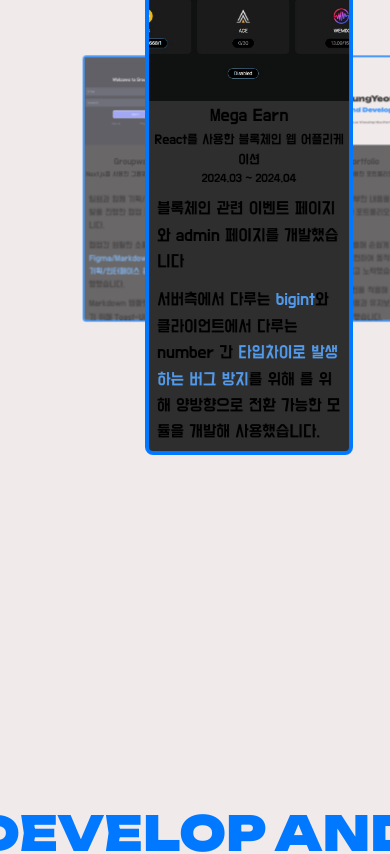
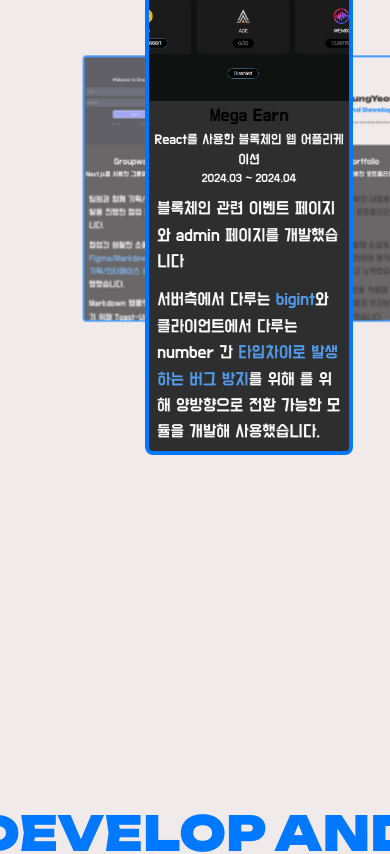
Before and after one commit to augusstt06/portfolio, a Next.js app: page /portfolio in a window 390 px wide. Shown: the part 1160-2014 px from the top of the page. Built offline with nearby package versions, Linux system fonts and the light colour scheme.

Commit message:
fix: css

```diff
--- a/src/components/organisms/project/BottomSection.tsx
+++ b/src/components/organisms/project/BottomSection.tsx
@@ -34,13 +34,13 @@
       url: '/project/mega.png',
       title: <h1 className="text-lg sm:text-3xl">Mega Earn</h1>,
       subTitle: (
-        <div className="text-sm sm:text-md">
+        <div className="text-sm sm:text-md text-white">
           <span>React를 사용한 블록체인 웹 어플리케이션</span>
           <p className="text-xs">2024.03 ~ 2024.04</p>
         </div>
       ),
       description: (
-        <div className="relative w-full pt-2 space-y-3 text-md">
+        <div className="relative w-full pt-2 space-y-3 text-md text-white">
           <p>블록체인 관련 이벤트 페이지와 admin 페이지를 개발했습니다</p>
           <p>
             서버측에서 다루는{' '}
@@ -84,12 +84,14 @@
     },
     {
       url: '/project/portfolio.png',
-      title: <h1 className="text-lg sm:text-3xl">Portfolio</h1>,
+      title: <h1 className="text-lg sm:text-3xl text-white">Portfolio</h1>,
       subTitle: (
-        <p className="text-sm sm:text-md">Next js를 사용한 포트폴리오 개발</p>
+        <p className="text-sm sm:text-md text-white">
+          Next js를 사용한 포트폴리오 개발
+        </p>
       ),
       description: (
-        <div className="relative pt-2 space-y-3 text-md">
+        <div className="relative pt-2 space-y-3 text-md text-whhite">
           <p>현재까지 공부한 내용을 바탕으로 제작한 포트폴리오 사이트입니다.</p>
           <p>
             <span className={`text-[var(--text-color)]`}>GSAP</span>를 사용해
@@ -122,14 +124,14 @@
     },
     {
       url: '/project/weather.png',
-      title: <h1 className="text-lg sm:text-3xl">Weather AI</h1>,
+      title: <h1 className="text-lg sm:text-3xl text-white">Weather AI</h1>,
       subTitle: (
-        <p className="text-sm sm:text-md">
+        <p className="text-sm sm:text-md text-white">
           Next.js를 사용한 날씨 + AI 어플리케이션
         </p>
       ),
       description: (
-        <div className="relative pt-2 space-y-3 text-md">
+        <div className="relative pt-2 space-y-3 text-md text-white">
           <p>
             날씨 앱을 사용하다가 아이디어가 떠올라 개발한 어플리케이션입니다.
           </p>
@@ -176,14 +178,14 @@
     },
     {
       url: '/project/groupware.png',
-      title: <h1 className="text-lg sm:text-2xl">Groupware</h1>,
+      title: <h1 className="text-lg sm:text-2xl text-white">Groupware</h1>,
       subTitle: (
-        <p className="text-sm sm:text-md">
+        <p className="text-sm sm:text-md text-white">
           Next.js를 사용한 그룹웨어 서비스 개발
         </p>
       ),
       description: (
-        <div className="relative pt-2 space-y-3 text-md">
+        <div className="relative pt-2 space-y-3 text-md text-white">
           <p>팀원과 함께 기획/디자인/개발을 진행한 협업 프로젝트입니다.</p>
           <p>
             협업간 원활한 소통을 위해{' '}
```
